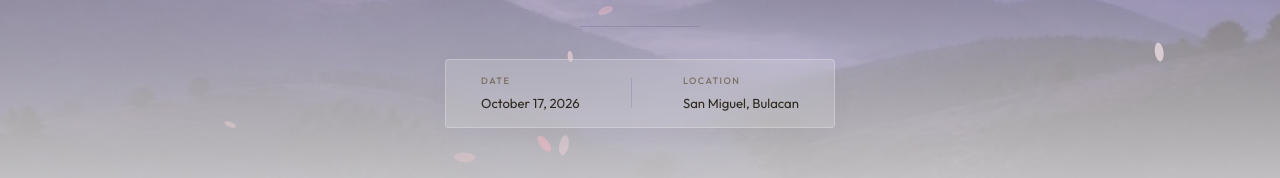
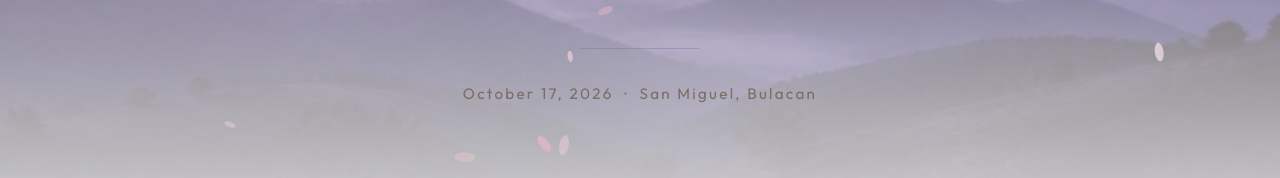
Before and after one commit to Adiciao/aira-and-rex-wedding, a React (Vite) app: page / in a window 1280 px wide. Shown: the part 412-590 px from the top of the page. Built offline with nearby package versions, Linux system fonts and the light colour scheme; no server answers; the database is empty.

Commit message:
Keep original single-line date/location subtitle under names in Hero section

```diff
--- a/src/components/Hero.jsx
+++ b/src/components/Hero.jsx
@@ -112,34 +112,18 @@ export default function Hero() {
           transformOrigin: 'center'
         }} />
 
-        {/* Info Columns */}
-        <div style={{
-          display: 'inline-flex',
-          alignItems: 'center',
-          justifyContent: 'center',
-          gap: 'clamp(1.5rem, 4vw, 3.5rem)',
-          background: 'rgba(255, 255, 255, 0.15)',
-          backdropFilter: 'blur(8px)',
-          padding: '0.8rem 2.2rem',
-          border: '1px solid rgba(255, 255, 255, 0.25)',
-          borderRadius: '4px',
-          boxShadow: '0 4px 20px rgba(100, 78, 136, 0.05)'
+        {/* Date and Location Subtitle */}
+        <p className="hero-info-col" style={{
+          fontFamily: 'var(--ff-sans)',
+          fontSize: 'clamp(0.78rem, 1.6vw, 0.95rem)',
+          fontWeight: 400,
+          letterSpacing: '0.15em',
+          color: 'var(--text-soft)',
+          opacity: 0,
+          marginTop: '0.5rem'
         }}>
-          {/* Date */}
-          <div className="hero-info-col" style={{ opacity: 0, textAlign: 'left' }}>
-            <span style={{ display: 'block', fontFamily: 'var(--ff-sans)', fontSize: '0.58rem', fontWeight: 500, letterSpacing: '0.15em', textTransform: 'uppercase', color: 'var(--text-soft)', marginBottom: '0.2rem' }}>Date</span>
-            <span style={{ display: 'block', fontFamily: 'var(--ff-sans)', fontSize: '0.82rem', fontWeight: 400, color: 'var(--text)' }}>{formattedDate}</span>
-          </div>
-
-          {/* Vertical Divider */}
-          <div className="hero-info-col" style={{ opacity: 0, width: '1px', height: '30px', background: 'rgba(100, 78, 136, 0.2)' }} />
-
-          {/* Location */}
-          <div className="hero-info-col" style={{ opacity: 0, textAlign: 'left' }}>
-            <span style={{ display: 'block', fontFamily: 'var(--ff-sans)', fontSize: '0.58rem', fontWeight: 500, letterSpacing: '0.15em', textTransform: 'uppercase', color: 'var(--text-soft)', marginBottom: '0.2rem' }}>Location</span>
-            <span style={{ display: 'block', fontFamily: 'var(--ff-sans)', fontSize: '0.82rem', fontWeight: 400, color: 'var(--text)' }}>{location}</span>
-          </div>
-        </div>
+          {formattedDate} &nbsp;·&nbsp; {location}
+        </p>
       </div>
 
       {/* Floating RSVP Pill Button */}
```
